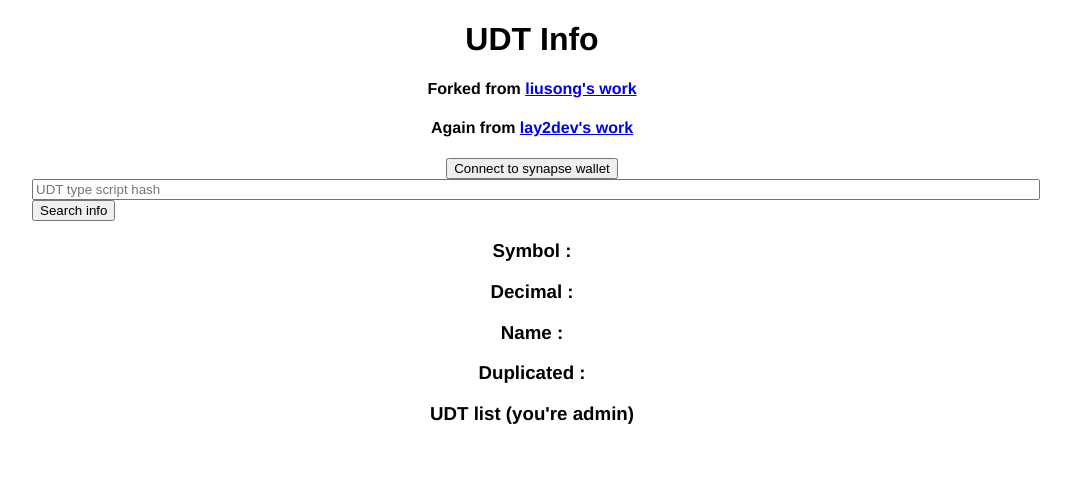
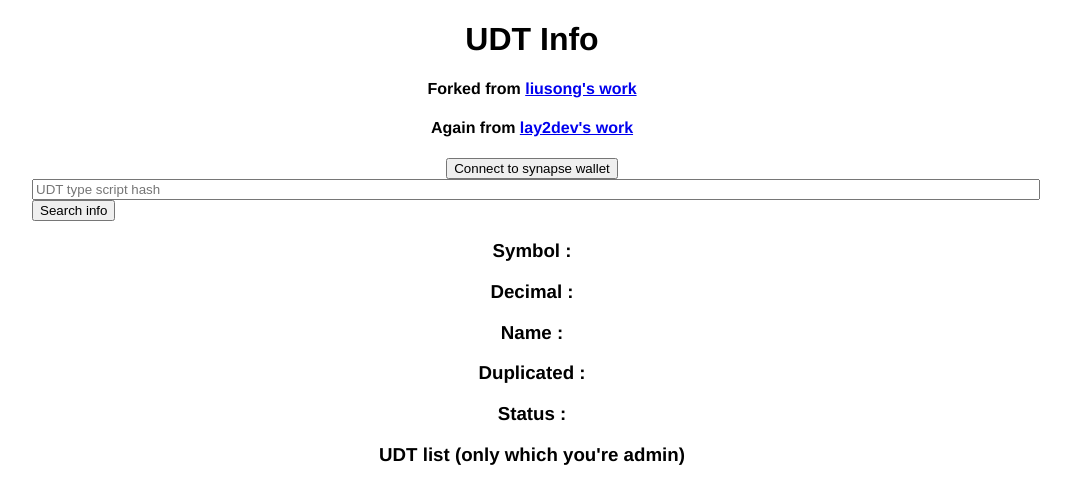
Before and after one commit to bannplayer/UDT-info-demo, a Vue app in the folder frontend/: page / in a window 1280 px wide. Shown: the top 504 px of the page, without its empty margins (108-1179 px from the left). Built offline with nearby package versions, Linux system fonts and the light colour scheme.

Commit message:
add message for status

```diff
--- a/frontend/src/App.vue
+++ b/frontend/src/App.vue
@@ -44,7 +44,11 @@
         </h3>
 
         <h3>
-          UDT list (you're admin)
+          Status : {{ getStatus }}
+        </h3>
+
+        <h3>
+          UDT list (only which you're admin)
         </h3>
         <div>
           <div
@@ -116,6 +120,7 @@ export default {
       searchDecimalData: null,
       searchNameData: null,
       searchDuplicatedData: null,
+      status: null,
     };
   },
   components: {},
@@ -135,6 +140,9 @@ export default {
     searchDuplicated() {
       return this.searchDuplicatedData;
     },
+    getStatus() {
+      return this.status;
+    }
   },
   beforeDestroy() {
 
@@ -145,11 +153,13 @@ export default {
       this.$wallet.connectToSynapse(
           window.ckb
       ).then((result) => {
+        _self.status = "Synapse wallet connected";
         _self.currentLockScript = result.lock;
         _self.currentAddress = result.address;
         console.log("connected to Synapse : ", result);
         _self.getCells();
       }).catch((error) => {
+        _self.status = error;
         console.log(error);
       });
     },
@@ -158,6 +168,7 @@ export default {
       this.$http.get("/api/get_cells", {
           params: this.currentLockScript
       }).then((response) => {
+        _self.status = "got cells : " + response.data.length;
         console.log(response.data);
         _self.cells = response.data;
         _self.udts = _self.$cell.filterCellsUDT(
@@ -182,6 +193,7 @@ export default {
           }
         });
       }).then((response) => {
+        _self.status = "got info cells : " + response.data.length;
         console.log(response.data);
         _self.infos = response.data;
 
@@ -190,6 +202,7 @@ export default {
             _self.udts
         );
       }).catch((error) => {
+        _self.status = error;
         console.error(error);
       });
     },
@@ -205,6 +218,7 @@ export default {
           index: udt.out_point.index
         }
       }).then((udtDeps) => {
+        _self.status = "got UDT deps : " + udtDeps.data;
         let tx = _self.$transaction.generateTx(
             _self.currentAddress,
             _self.cells,
@@ -216,12 +230,15 @@ export default {
             tx
         )
       }).then((signedTx) => {
+        _self.status = "signed Tx";
         return _self.$http.post("/api/send_tx", {
           tx: JSON.stringify(_self.$transaction.changeFormat(signedTx.data.tx))
         })
       }).then((response) => {
+        _self.status = "sent Tx : "+response.data;
         console.log(response);
       }).catch((error) => {
+        _self.status = error;
         console.log(error);
       });
     },
@@ -244,6 +261,7 @@ export default {
           hash_type
         }
       }).then((response) => {
+        _self.status = "searching UDT info : "+response.data.length;
         if (response.data.length > 0) {
           let filteredData = _self.$cell.getUDTDataFromInfoCell(response.data[0].data);
           _self.searchSymbolData = filteredData.symbol;
@@ -257,6 +275,7 @@ export default {
           _self.searchDuplicatedData = null;
         }
       }).catch((error) => {
+        _self.status = error;
         console.log(error);
       });
     }
```
